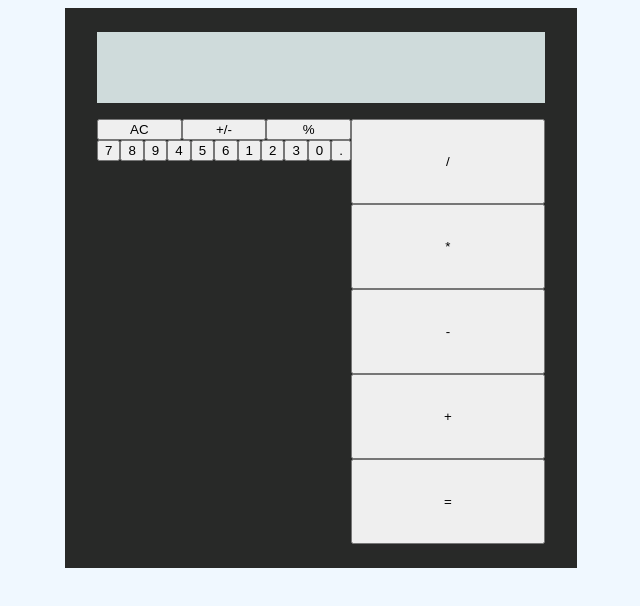
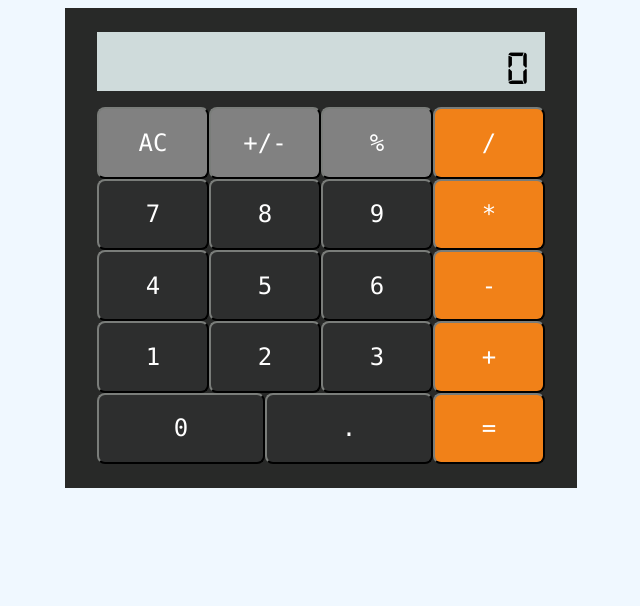
Before and after one commit to starlite19/odin-calculator, a plain HTML site: page index.html in a window 1280 px wide. Shown: the whole page, without its empty margins (319-959 px from the left). Drawn offline with Linux system fonts and the light colour scheme.

Commit message:
add styling to calculator

```diff
--- a/index.html
+++ b/index.html
@@ -7,36 +7,45 @@
 </head>
 <body>
     <div id="calc-body">
-        <div id="calc-display"></div>
+        <div id="calc-display">
+            <div id="num-display">0</div>
+        </div>
         <div id="button-container">
             <div class="left-side">
-                <div id="misc">
-                    <button>AC</button>
-                    <button>+/-</button>
-                    <button>%</button>
+                <div id="misc" class="row">
+                    <button id="clear">AC</button>
+                    <button id="sign">+/-</button>
+                    <button id="percent">%</button>
                 </div>
-                <div id="number-container">
-                    <button>7</button>
-                    <button>8</button>
-                    <button>9</button>
+                <div class="row">
+                    <button id="seven">7</button>
+                    <button id="eight">8</button>
+                    <button id="nine">9</button>
+                </div>
 
-                    <button>4</button>
-                    <button>5</button>
-                    <button>6</button>
+                <div class="row">
+                    <button id="four">4</button>
+                    <button id="five">5</button>
+                    <button id="six">6</button>
+                </div>
 
-                    <button>1</button>
-                    <button>2</button>
-                    <button>3</button>
-                    <button>0</button>
-                    <button>.</button>
+                <div class="row">
+                    <button id="one">1</button>
+                    <button id="two">2</button>
+                    <button id="three">3</button>
+                </div>
+
+                <div class="row">
+                    <button id="zero">0</button>
+                    <button id="decimal">.</button>
                 </div>
             </div>
             <div id="op-container">
-                <button>/</button>
-                <button>*</button>
-                <button>-</button>
-                <button>+</button>
-                <button>=</button>
+                <button id="divide">/</button>
+                <button id="multiply">*</button>
+                <button id="subtract">-</button>
+                <button id="add">+</button>
+                <button id="equal">=</button>
             </div>
         </div>
     </div>
--- a/styles.css
+++ b/styles.css
@@ -1,19 +1,25 @@
+@font-face {
+    font-family: 'digital-clock-font';
+    src: url('./digital-7.regular.ttf');
+}
+
 body {
- background-color: aliceblue;
- display: flex;
- justify-content: center;
- align-items: center;
+    background-color: aliceblue;
+    display: flex;
+    justify-content: center;
+    align-items: center;
+    font-size: 48px;
+    font-family: 'digital-clock-font';
 }
 
 #calc-body {
     display: flex;
     flex-direction: column;
     width: 40vw;
-    height: 70vh;
+    height: 60vh;
     background-color: rgb(40, 41, 40);
     align-items: center;
     gap: 16px;
-
 }
 
 #calc-display {
@@ -21,6 +27,13 @@ body {
     width: 35vw;
     height: 10vh;
     margin-top: 24px;
+    display: flex;
+    align-items: center;
+}
+
+#num-display {
+    margin-left: auto;
+    margin-right: 16px;
 }
 
 #button-container {
@@ -31,12 +44,16 @@ body {
     margin-bottom: 24px;
 }
 
-#misc {
-    display: flex;
+.left-side {
+    width: 75%;
+    flex-direction: column;
+    height: 100%
 }
 
-#number-container {
+.row {
     display: flex;
+    flex: 1;
+    height: 20%;
 }
 
 #op-container {
@@ -47,4 +64,21 @@ body {
 
 button {
     flex: 1;
+    color: white;
+    border-radius: 8px;
+    border-color: rgb(40, 41, 40);
+    font-size: 24px;
+    font-family: 'Lucida Console', Verdana, sans-serif;
 }
+
+#misc button{
+    background-color: rgb(129, 129, 129);
+}
+
+.row button {
+    background-color: rgb(45, 46, 46);
+}
+
+#op-container button {
+    background-color:rgb(241, 129, 24)
+}
```
Also changed, not shown: digital-7.regular.ttf (added).
